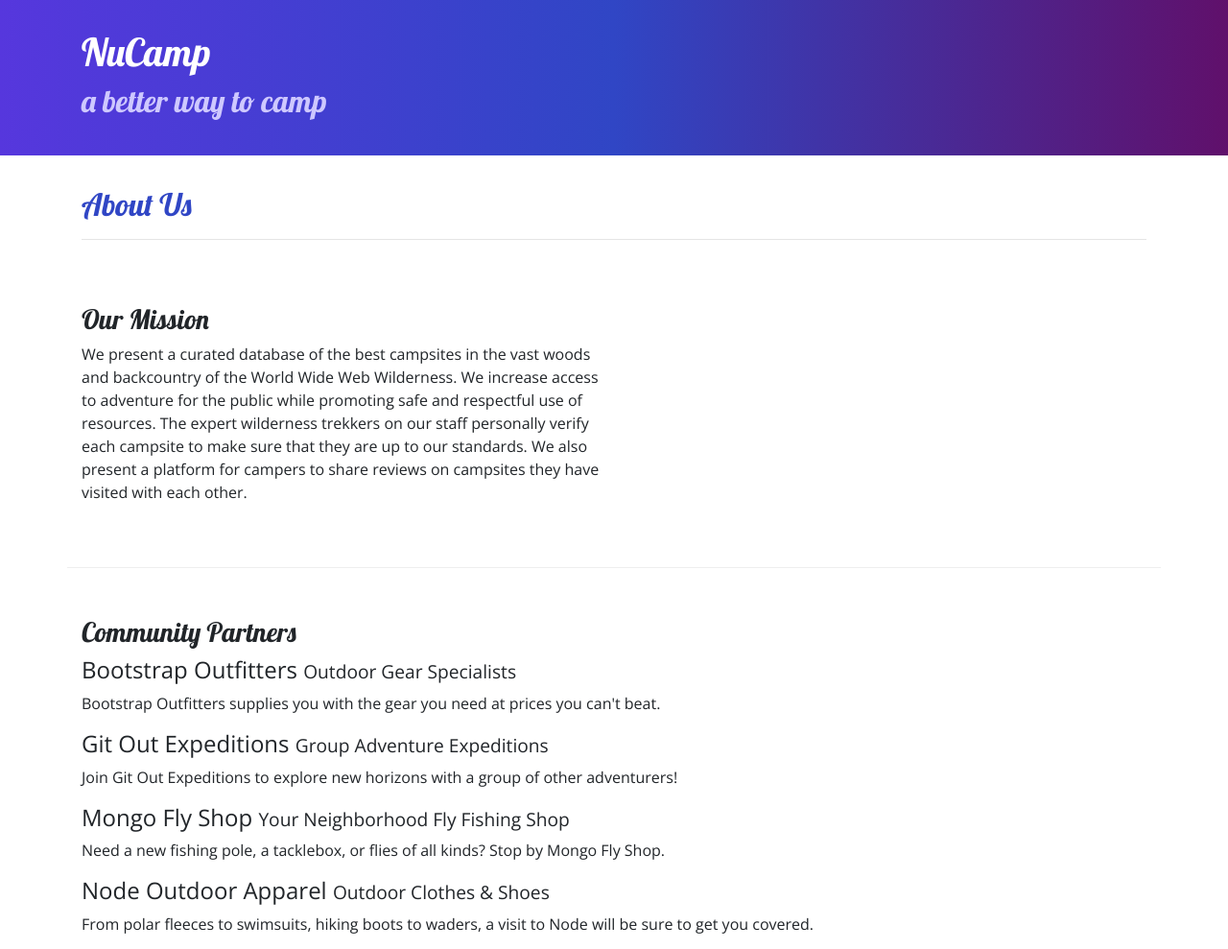
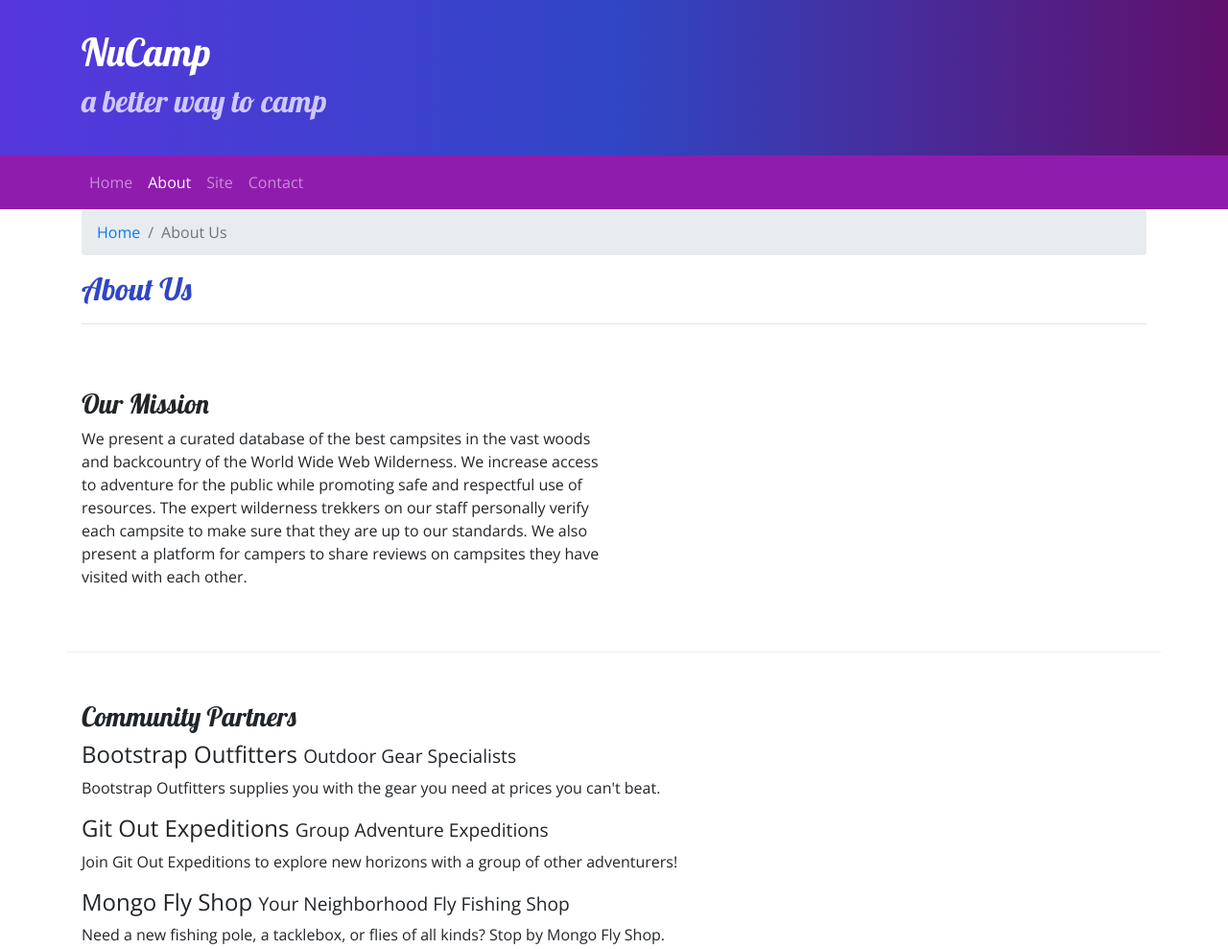
Before and after one commit to felix731/week2-navbarsAndBreadcrumbs, a website: page aboutus.html in a window 1280 px wide. Shown: the top 989 px of the page at 96% size. Drawn offline with nearby package versions, Linux system fonts and the light colour scheme.

Commit message:
navbar and breadcrumb exercise-finished

```diff
--- a/aboutus.html
+++ b/aboutus.html
@@ -26,9 +26,29 @@
         </div>
     </header>
 
+    <nav class="navbar navbar-expand-sm navbar-dark sticky-top">
+        <div class="container">
+            <button class="navbar-toggler ml-auto" type="button" data-toggle="collapse" data-target=
+        #nucampNavbar><span class="navbar-toggler-icon"></span>
+            </button>
+            <div class="collapse navbar-collapse" id="nucampNavbar">
+                <ul class="navbar-nav">
+                    <li class="nav-item"><a class="nav-link" href="index.html">Home</a></li>
+                    <li class="nav-item active"><a class="nav-link" href="#">About</a></li>
+                    <li class="nav-item"><a class="nav-link" href="#">Site</a></li>
+                    <li class="nav-item"><a class="nav-link" href="#">Contact</a></li>
+                </ul>
+            </div>
+        </div>
+    </nav>
+
     <div class="container">
         <div class="row">
             <div class="col">
+                <ol class="breadcrumb">
+                    <li class="breadcrumb-item"><a href="index.html">Home</a></li>
+                    <li class="breadcrumb-item active">About Us</li>
+                </ol>
                <h2 >About Us</h2>
                <hr />
             </div>
--- a/css/styles.css
+++ b/css/styles.css
@@ -20,6 +20,7 @@ footer {
 }
 
 .jumbotron {
+    margin: 0;
     padding: 30px;
     background-image: linear-gradient(to right, #5637DD, #3046C5, #60106B);
     color: white;
@@ -30,3 +31,7 @@ footer {
     border-bottom: 1px ridge;
     min-height: 200px;
 }
+
+.navbar {
+    background-color: #901CAD;
+}
```
Also changed, not shown: index.html (+16 -0 lines).
